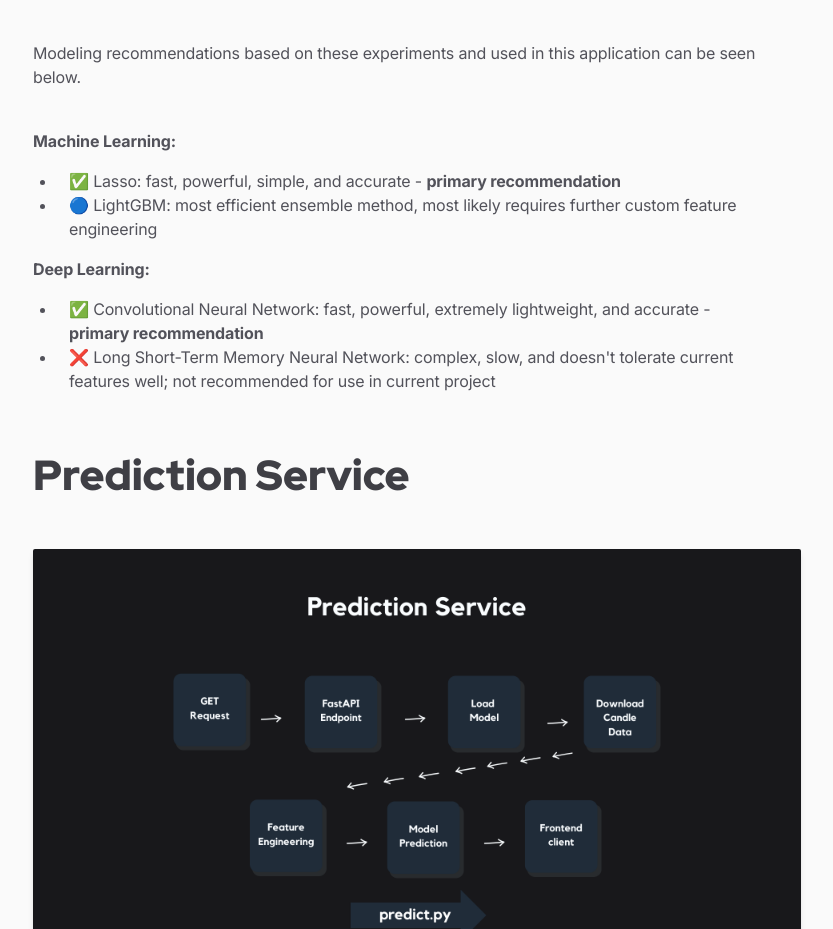
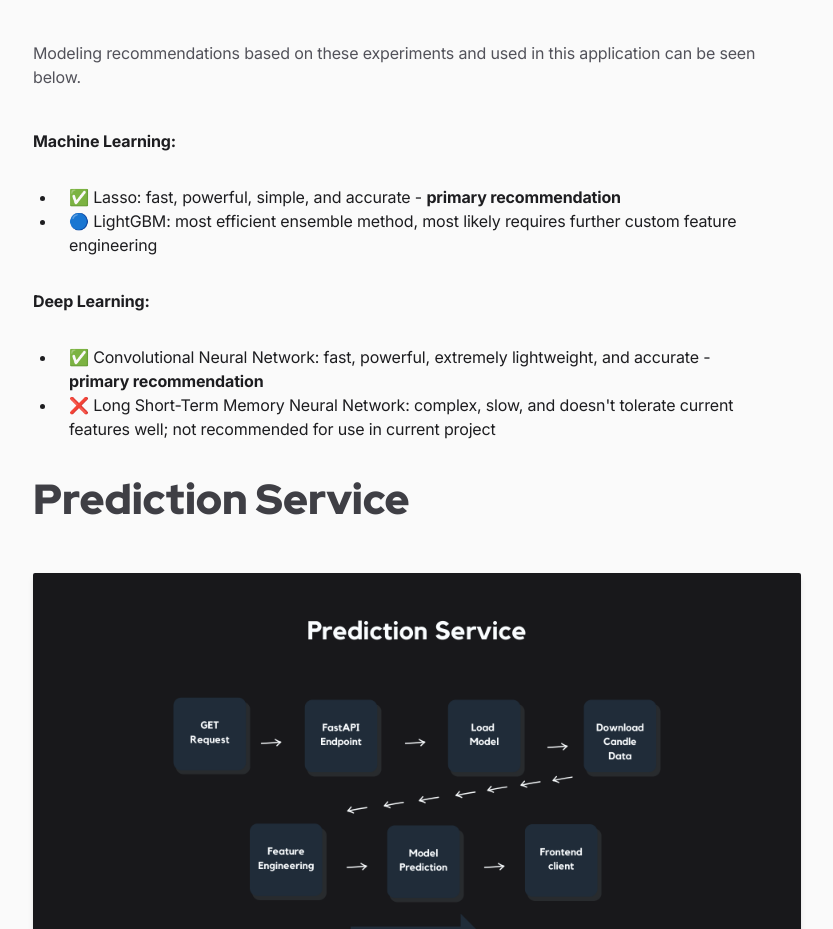
Before and after one commit to christopherkeim/christopherkeim-xyz, a Next.js app: page /projects/crypto in a window 1280 px wide. Shown: the part 9626-10555 px from the top of the page, without its empty margins (223-1056 px from the left). Built offline with nearby package versions, Linux system fonts and the light colour scheme.

Commit message:
Removed unused classnames

```diff
--- a/app/projects/crypto/page.tsx
+++ b/app/projects/crypto/page.tsx
@@ -177,7 +177,7 @@ export default function CryptoPage() {
           (LGBMRegressor) models.
         </PaperParagraph>
         <PaperHeader headerLevel={5}>
-          <b>Lasso Regressor</b>
+          <b className="">Lasso Regressor</b>
         </PaperHeader>
         <PaperParagraph>
           A Lasso Regressor is a variation of linear regression that
@@ -338,9 +338,8 @@ export default function CryptoPage() {
           Modeling recommendations based on these experiments and used in this
           application can be seen below.
         </PaperParagraph>
-        <PaperParagraph>
         <b>Machine Learning:</b>
-          <ul className="my-4 flex list-disc flex-wrap px-6">
+        <ul className="flex list-disc flex-wrap px-6">
           <li className="px-3">
             ✅ Lasso: fast, powerful, simple, and accurate -{" "}
             <b>primary recommendation</b>
@@ -351,18 +350,17 @@ export default function CryptoPage() {
           </li>
         </ul>
         <b>Deep Learning:</b>
-          <ul className="my-4 flex list-disc flex-wrap px-6">
+        <ul className="flex list-disc flex-wrap px-6">
           <li className="px-3">
             ✅ Convolutional Neural Network: fast, powerful, extremely
             lightweight, and accurate - <b>primary recommendation</b>
           </li>
           <li className="px-3">
             ❌ Long Short-Term Memory Neural Network: complex, slow, and
-              doesn&apos;t tolerate current features well; not recommended for
-              use in current project
+            doesn&apos;t tolerate current features well; not recommended for use
+            in current project
           </li>
         </ul>
-        </PaperParagraph>
         <PaperHeader headerLevel={3}>Prediction Service</PaperHeader>
         <PaperImage src="/images/prediction.png" />
         <PaperParagraph>
```
Lines whose indentation alone changed are shown as unchanged.
